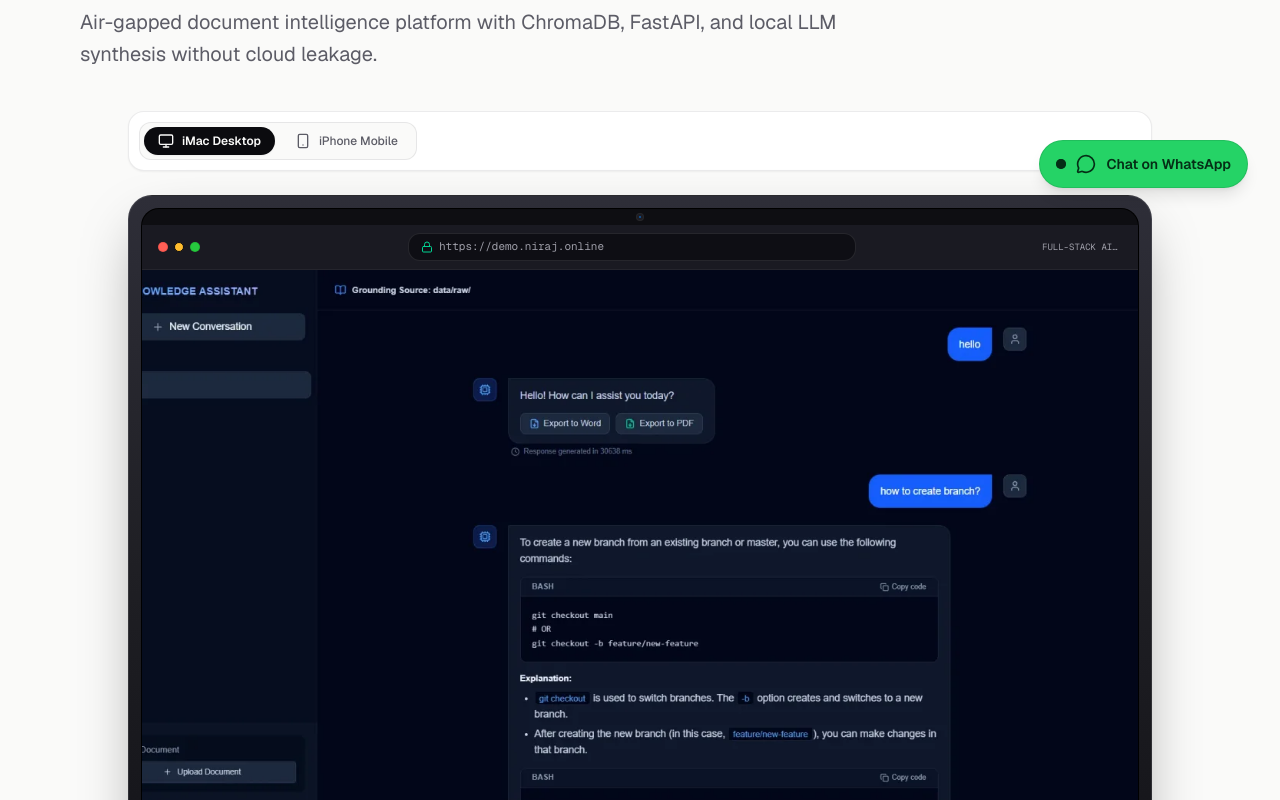
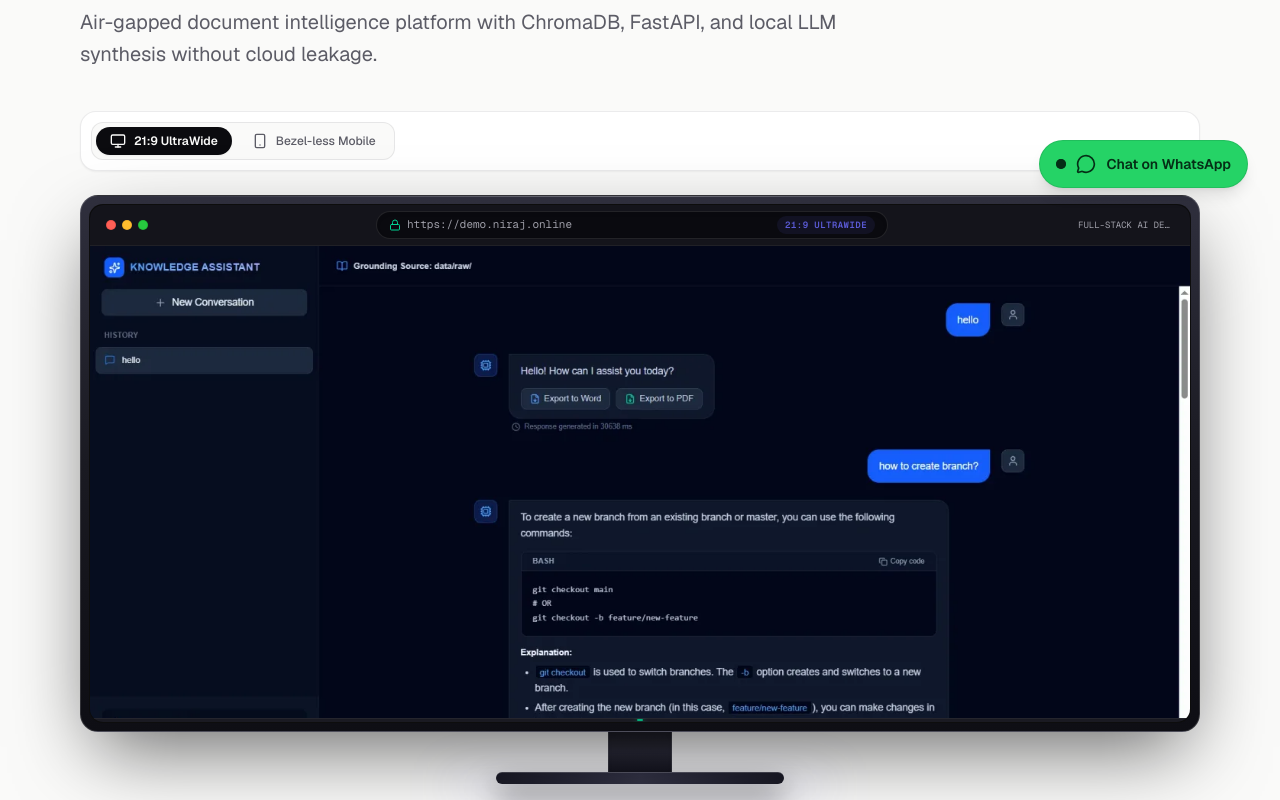
Before and after one commit to nirajkumardangi/nirajdangi-dev, a Next.js app: page /work/ai-knowledge-assistant in a window 1280 px wide. Shown: the part 580-1380 px from the top of the page. Built offline with nearby package versions, Linux system fonts and the light colour scheme; no server answers.

Commit message:
feat(mockup): upgrade to 21:9 bezel-less ultrawide monitor and flagship infinity mobile mockups

```diff
--- a/src/app/work/[slug]/page.tsx
+++ b/src/app/work/[slug]/page.tsx
@@ -128,7 +128,7 @@ export default async function ProjectCaseStudyPage({ params }: PageProps) {
           </p>
         </header>
 
-        {/* 1. LIVE WEBSITE PREVIEW (iMac Desktop & iPhone Mobile Frames) */}
+        {/* 1. LIVE WEBSITE PREVIEW (21:9 UltraWide Monitor & Bezel-less Mobile) */}
         <DeviceMockupPreview
           title={project.name || project.title}
           liveUrl={project.liveUrl}
@@ -318,7 +318,7 @@ export default async function ProjectCaseStudyPage({ params }: PageProps) {
                     </span>
                   ) : (
                     <span className="text-muted">
-                      Ultra-HD Crisp Capture (iMac / iPhone)
+                      Ultra-HD Crisp Capture (21:9 UltraWide / Mobile)
                     </span>
                   )}
                 </p>
--- a/src/app/work/work-client.tsx
+++ b/src/app/work/work-client.tsx
@@ -180,12 +180,12 @@ export function WorkClient() {
                   <div className="flex items-center gap-2 font-mono text-[11px]">
                     <span className="inline-flex items-center gap-1 text-ink">
                       <Monitor className="w-3.5 h-3.5 text-accent" />
-                      iMac
+                      21:9 UltraWide
                     </span>
                     {project.images.mobile && (
                       <span className="inline-flex items-center gap-1 text-ink">
                         <Smartphone className="w-3.5 h-3.5 text-accent" />
-                        iPhone
+                        Mobile
                       </span>
                     )}
                   </div>
--- a/src/components/portfolio/device-mockup-preview.tsx
+++ b/src/components/portfolio/device-mockup-preview.tsx
@@ -50,8 +50,8 @@ export function DeviceMockupPreview({
   return (
     <div className="w-full flex flex-col items-center mb-16">
       {/* Top Device & Mode Control Bar */}
-      <div className="w-full max-w-5xl flex flex-wrap items-center justify-between gap-3 p-2.5 mb-6 rounded-2xl bg-surface border border-[var(--color-border)] shadow-xs">
-        {/* Left: Device Switcher (Desktop / Mobile) */}
+      <div className="w-full max-w-6xl flex flex-wrap items-center justify-between gap-3 p-2.5 mb-6 rounded-2xl bg-surface border border-[var(--color-border)] shadow-xs">
+        {/* Left: Device Switcher (21:9 UltraWide / Bezel-less Mobile) */}
         <div className="flex items-center gap-1.5 p-1 rounded-xl bg-bg border border-[var(--color-border)]">
           <button
             type="button"
@@ -61,10 +61,10 @@ export function DeviceMockupPreview({
                 ? "bg-ink text-bg font-semibold shadow-xs"
                 : "text-muted hover:text-ink"
             }`}
-            aria-label="Switch to iMac Desktop Preview"
+            aria-label="Switch to 21:9 UltraWide Monitor Preview"
           >
             <Monitor className="w-4 h-4" />
-            <span>iMac Desktop</span>
+            <span>21:9 UltraWide</span>
           </button>
 
           <button
@@ -75,10 +75,10 @@ export function DeviceMockupPreview({
                 ? "bg-ink text-bg font-semibold shadow-xs"
                 : "text-muted hover:text-ink"
             }`}
-            aria-label="Switch to iPhone Mobile Preview"
+            aria-label="Switch to Bezel-less Mobile Preview"
           >
             <Smartphone className="w-4 h-4" />
-            <span>iPhone Mobile</span>
+            <span>Bezel-less Mobile</span>
           </button>
         </div>
 
@@ -150,7 +150,7 @@ export function DeviceMockupPreview({
 
       {/* Security notice for blocked iframe sites (e.g. rovala.in) */}
       {!supportsIframe && liveUrl && iframeBlockedReason && (
-        <div className="w-full max-w-5xl mb-4 px-4 py-2.5 rounded-xl bg-surface border border-[var(--color-border)] flex items-center justify-between text-xs text-muted">
+        <div className="w-full max-w-6xl mb-4 px-4 py-2.5 rounded-xl bg-surface border border-[var(--color-border)] flex items-center justify-between text-xs text-muted">
           <div className="flex items-center gap-2">
             <Lock className="w-3.5 h-3.5 text-accent shrink-0" />
             <span>{iframeBlockedReason}</span>
@@ -167,45 +167,41 @@ export function DeviceMockupPreview({
       )}
 
       {/* DEVICE MOCKUP CONTAINER */}
-      <div className="w-full max-w-5xl flex justify-center items-center">
+      <div className="w-full max-w-6xl flex justify-center items-center">
         {device === "desktop" ? (
-          /* 💻 PREMIUM IMAC DESKTOP MOCKUP */
+          /* ============================================================ */
+          /* 🖥️ PREMIUM 21:9 BEZEL-LESS ULTRAWIDE MONITOR                  */
+          /* ============================================================ */
           <div className="w-full flex flex-col items-center">
-            {/* iMac Screen Chassis */}
-            <div className="w-full rounded-[24px] p-2.5 sm:p-3 bg-gradient-to-b from-[#2E2E38] via-[#1F1F24] to-[#121217] border border-white/10 shadow-[0_25px_60px_-15px_rgba(0,0,0,0.4)]">
-              {/* Ultra-thin Inner Bezel */}
-              <div className="w-full rounded-[18px] overflow-hidden bg-black border border-black/40 flex flex-col">
-                {/* Top Bezel with FaceTime Camera Dot */}
-                <div className="w-full h-4 bg-[#0E0E12] flex items-center justify-center relative">
-                  <div className="w-1.5 h-1.5 rounded-full bg-[#1C1C24] ring-1 ring-white/10 flex items-center justify-center">
-                    <div className="w-0.5 h-0.5 rounded-full bg-[#0084FF]/60" />
-                  </div>
-                </div>
+            {/* Monitor Outer Chassis with Bezel-less Micro-Rim */}
+            <div className="w-full rounded-[18px] p-1.5 sm:p-2 bg-gradient-to-b from-[#2F2F3D] via-[#1A1A22] to-[#0E0E14] border border-white/15 shadow-[0_30px_80px_-15px_rgba(0,0,0,0.6)] relative group">
+              {/* Subtle top edge glare reflection */}
+              <div className="absolute inset-x-8 top-0 h-px bg-gradient-to-r from-transparent via-white/30 to-transparent" />
 
-                {/* macOS Safari Browser Chrome Bar */}
-                <div className="flex items-center justify-between px-3 sm:px-4 py-2 bg-[#1A1A22] border-b border-white/5 select-none">
+              {/* Edge-to-Edge Bezel-less Display Panel */}
+              <div className="w-full rounded-[14px] overflow-hidden bg-black border border-white/5 flex flex-col">
+                {/* Ultra-slim Minimal Browser Bar */}
+                <div className="flex items-center justify-between px-3 sm:px-4 py-1.5 bg-[#14141B] border-b border-white/5 select-none text-[11px] font-mono text-zinc-400">
                   {/* Traffic lights */}
-                  <div className="flex items-center gap-1.5 w-16">
+                  <div className="flex items-center gap-1.5 w-20">
                     <span className="w-2.5 h-2.5 rounded-full bg-[#FF5F56] border border-[#E0443E]/40" />
-                    <span className="w-2.5 h-2.5 rounded-full bg-[#FFBD2E] border border-[#群体A123]/40" />
+                    <span className="w-2.5 h-2.5 rounded-full bg-[#FFBD2E] border border-[#DEA123]/40" />
                     <span className="w-2.5 h-2.5 rounded-full bg-[#27C93F] border border-[#1AAB29]/40" />
                   </div>
 
-                  {/* Centered URL Address Bar */}
-                  <div className="flex-1 max-w-sm sm:max-w-md mx-2 px-3 py-1 rounded-md bg-[#0E0E14] border border-white/10 flex items-center justify-between text-[11px] font-mono text-zinc-400">
+                  {/* Centered Floating Address Pill */}
+                  <div className="flex-1 max-w-md sm:max-w-lg mx-2 px-3 py-1 rounded-full bg-[#0A0A0F] border border-white/10 flex items-center justify-between text-[11px] font-mono text-zinc-400 shadow-inner">
                     <div className="flex items-center gap-1.5 truncate">
                       <Lock className="w-3 h-3 text-emerald-400 shrink-0" />
                       <span className="truncate">{currentDisplayUrl}</span>
                     </div>
-                    {liveUrl && (
-                      <span className="hidden sm:inline-block text-[9px] uppercase tracking-wider text-zinc-400 font-mono">
-                        SSL
-                      </span>
-                    )}
+                    <span className="hidden sm:inline-block text-[9px] uppercase tracking-wider text-accent font-semibold px-2 py-0.5 rounded-full bg-accent/10">
+                      21:9 UltraWide
+                    </span>
                   </div>
 
-                  {/* Right role tag */}
-                  <div className="flex items-center justify-end gap-2 w-20">
+                  {/* Right role/spec tag */}
+                  <div className="flex items-center justify-end gap-2 w-24">
                     {role && (
                       <span className="hidden sm:inline-block font-mono text-[9px] text-zinc-400 uppercase truncate">
                         {role}
@@ -214,22 +210,22 @@ export function DeviceMockupPreview({
                   </div>
                 </div>
 
-                {/* Screen Viewport (16:10 Aspect Ratio) */}
-                <div className="relative w-full aspect-[16/10] bg-[#0A0A0F] overflow-hidden">
+                {/* 21:9 Aspect Ratio Viewport */}
+                <div className="relative w-full aspect-[21/9] bg-[#0A0A0F] overflow-hidden">
                   {mode === "iframe" && liveUrl && supportsIframe ? (
                     <>
                       {isLoadingIframe && (
                         <div className="absolute inset-0 flex flex-col items-center justify-center bg-surface gap-3 z-10">
                           <div className="w-8 h-8 rounded-full border-2 border-accent border-t-transparent animate-spin" />
                           <p className="font-mono text-xs text-muted">
-                            Loading live {title} website...
+                            Loading 21:9 live {title} website...
                           </p>
                         </div>
                       )}
                       <iframe
                         key={iframeKey}
                         src={liveUrl}
-                        title={`${title} live interactive preview`}
+                        title={`${title} 21:9 live interactive preview`}
                         className="w-full h-full border-0 select-auto"
                         sandbox="allow-scripts allow-same-origin allow-forms allow-popups"
                         loading="lazy"
@@ -237,68 +233,88 @@ export function DeviceMockupPreview({
                       />
                     </>
                   ) : (
-                    <Image
-                      src={desktopImage}
-                      alt={`${title} iMac desktop preview`}
-                      fill
-                      priority
-                      sizes="(max-width: 1200px) 100vw, 1200px"
-                      className="object-cover object-top select-none"
-                      unoptimized={desktopImage.endsWith(".svg")}
-                    />
+                    <div className="relative w-full h-full">
+                      <Image
+                        src={desktopImage}
+                        alt={`${title} 21:9 UltraWide preview`}
+                        fill
+                        priority
+                        sizes="(max-width: 1400px) 100vw, 1400px"
+                        className="object-cover object-top select-none"
+                        unoptimized={desktopImage.endsWith(".svg")}
+                      />
+                    </div>
                   )}
                 </div>
 
-                {/* Bottom iMac Aluminum Chin */}
-                <div className="w-full h-7 sm:h-9 bg-gradient-to-r from-[#202026] via-[#2A2A34] to-[#202026] border-t border-white/10 flex items-center justify-center">
-                  <div className="w-4 h-4 rounded-full bg-white/5 border border-white/10 flex items-center justify-center">
-                    <div className="w-1.5 h-1.5 rounded-full bg-white/20" />
-                  </div>
+                {/* Micro Bezel Bottom Rim with Centered Power LED */}
+                <div className="w-full h-1 bg-[#1A1A22] border-t border-white/5 flex items-center justify-center">
+                  <div className="w-1.5 h-0.5 rounded-full bg-emerald-400/80 shadow-[0_0_6px_#10B981]" />
                 </div>
               </div>
             </div>
 
-            {/* iMac Stand Neck & Base */}
+            {/* Futuristic Minimalist Monitor Stand */}
             <div className="flex flex-col items-center">
-              <div className="w-20 sm:w-28 h-8 sm:h-12 bg-gradient-to-b from-[#2A2A34] to-[#1E1E24] border-x border-white/10 shadow-inner" />
-              <div className="w-40 sm:w-56 h-3 sm:h-4 rounded-t-sm rounded-b-md bg-gradient-to-r from-[#1C1C22] via-[#33333E] to-[#1C1C22] border-t border-white/15 shadow-[0_12px_24px_rgba(0,0,0,0.5)]" />
+              {/* Stand Neck / Articulated Column */}
+              <div className="w-12 sm:w-16 h-7 sm:h-10 bg-gradient-to-b from-[#202028] via-[#2A2A36] to-[#14141A] border-x border-white/10 shadow-inner" />
+              {/* Sleek Low-Profile Geometric Pedestal */}
+              <div className="w-48 sm:w-72 h-2.5 sm:h-3 rounded-full bg-gradient-to-r from-[#181820] via-[#323240] to-[#181820] border-t border-white/20 shadow-[0_15px_30px_rgba(0,0,0,0.6)]" />
+              {/* Ambient LED Bias Light Glow Reflection */}
+              <div className="w-72 sm:w-96 h-3 bg-accent/20 blur-xl -mt-1 pointer-events-none" />
             </div>
           </div>
         ) : (
-          /* 📱 PREMIUM IPHONE MOBILE MOCKUP */
+          /* ============================================================ */
+          /* 📱 BEZEL-LESS FLAGSHIP MOBILE (Modern Infinity Display)      */
+          /* ============================================================ */
           <div className="flex flex-col items-center py-4">
-            <div className="relative w-[320px] sm:w-[360px] md:w-[380px] rounded-[52px] p-3.5 bg-gradient-to-b from-[#383842] via-[#22222A] to-[#16161C] border border-white/15 shadow-[0_30px_70px_-15px_rgba(0,0,0,0.55)]">
-              {/* Outer side buttons */}
-              <div className="absolute -left-1 top-24 w-1 h-8 rounded-l bg-zinc-600" />
-              <div className="absolute -left-1 top-36 w-1 h-12 rounded-l bg-zinc-600" />
-              <div className="absolute -left-1 top-52 w-1 h-12 rounded-l bg-zinc-600" />
-              <div className="absolute -right-1 top-32 w-1 h-16 rounded-r bg-zinc-600" />
+            {/* Flagship Chassis with Edge-to-Edge Curves & Micro Titanium Rim */}
+            <div className="relative w-[310px] sm:w-[350px] md:w-[370px] rounded-[36px] p-2 sm:p-2.5 bg-gradient-to-b from-[#383846] via-[#1F1F28] to-[#121218] border border-white/20 shadow-[0_35px_80px_-15px_rgba(0,0,0,0.65)]">
+              {/* Subtle metallic antenna bands */}
+              <div className="absolute -left-1 top-20 w-1 h-3 rounded-l bg-zinc-500/80" />
+              <div className="absolute -left-1 bottom-24 w-1 h-3 rounded-l bg-zinc-500/80" />
+              <div className="absolute -right-1 top-28 w-1 h-10 rounded-r bg-zinc-600" />
+              <div className="absolute -right-1 top-44 w-1 h-14 rounded-r bg-zinc-600" />
 
-              {/* Inner screen frame */}
-              <div className="relative w-full rounded-[44px] overflow-hidden bg-black border border-black/80 flex flex-col">
-                {/* Status Bar */}
-                <div className="w-full h-11 bg-black px-6 flex items-center justify-between z-20 select-none">
-                  <span className="font-semibold text-xs tracking-tight text-white font-sans">
-                    9:41
+              {/* Edge-to-Edge Bezel-less Display Glass */}
+              <div className="relative w-full rounded-[28px] overflow-hidden bg-black border border-white/10 flex flex-col">
+                {/* Modern Punch-Hole Status Bar */}
+                <div className="w-full h-9 bg-black/90 backdrop-blur-md px-5 flex items-center justify-between z-20 select-none text-white text-[11px] font-sans">
+                  {/* Left: Time (12:45) */}
+                  <span className="font-semibold tracking-tight text-zinc-200">
+                    12:45
                   </span>
 
-                  {/* Dynamic Island */}
-                  <div className="w-24 h-6 rounded-full bg-black ring-1 ring-white/10 flex items-center justify-between px-2.5">
-                    <div className="w-2.5 h-2.5 rounded-full bg-[#0A0A10] ring-1 ring-white/15 flex items-center justify-center">
-                      <div className="w-1 h-1 rounded-full bg-[#0084FF]/70" />
+                  {/* Center: Tiny Punch-Hole Camera Cutout (Bezel-less Flagship style) */}
+                  <div className="w-3.5 h-3.5 rounded-full bg-black ring-1 ring-white/15 flex items-center justify-center shadow-inner">
+                    <div className="w-1.5 h-1.5 rounded-full bg-[#0A1020] flex items-center justify-center">
+                      <div className="w-0.5 h-0.5 rounded-full bg-[#0088FF]/70" />
                     </div>
-                    <div className="w-2 h-2 rounded-full bg-emerald-500/80 animate-pulse" />
                   </div>
 
-                  <div className="flex items-center gap-1.5 text-white">
-                    <span className="text-[10px] font-mono">5G</span>
-                    <div className="w-4 h-2.5 rounded-sm border border-white/70 p-0.5 flex items-center">
-                      <div className="w-full h-full bg-white rounded-2xs" />
+                  {/* Right: Modern Flagship Connectivity (5G, Wi-Fi, 98% Battery) */}
+                  <div className="flex items-center gap-1.5 text-zinc-300">
+                    <span className="text-[10px] font-mono font-medium">5G</span>
+                    {/* Wi-Fi Wave Indicator */}
+                    <svg
+                      className="w-3 h-3 fill-current"
+                      viewBox="0 0 24 24"
+                      aria-hidden="true"
+                    >
+                      <path d="M12 18c-1.1 0-2 .9-2 2s.9 2 2 2 2-.9 2-2-.9-2-2-2zm0-5c-2.8 0-5.3 1.1-7.1 2.9l1.4 1.4C7.7 15.9 9.7 15 12 15s4.3.9 5.7 2.3l1.4-1.4C17.3 14.1 14.8 13 12 13zm0-5C7.6 8 3.6 9.8.8 12.6l1.4 1.4C4.6 11.6 8.1 10 12 10s7.4 1.6 9.8 4l1.4-1.4C20.4 9.8 16.4 8 12 8z" />
+                    </svg>
+                    {/* Battery Capsule */}
+                    <div className="flex items-center gap-0.5">
+                      <span className="text-[9px] font-mono">98%</span>
+                      <div className="w-4 h-2 rounded-[2px] border border-white/70 p-[1px] flex items-center">
+                        <div className="w-full h-full bg-emerald-400 rounded-2xs" />
+                      </div>
                     </div>
                   </div>
                 </div>
 
-                {/* Mobile Viewport */}
+                {/* Mobile Viewport (19.5:9 Ultra-Tall Aspect Ratio) */}
                 <div className="relative w-full aspect-[9/19.5] bg-[#0A0A0F] overflow-hidden">
                   {mode === "iframe" && liveUrl && supportsIframe ? (
                     <>
@@ -313,7 +329,7 @@ export function DeviceMockupPreview({
                       <iframe
                         key={`m-${iframeKey}`}
                         src={liveUrl}
-                        title={`${title} iPhone mobile preview`}
+                        title={`${title} bezel-less mobile preview`}
                         className="w-full h-full border-0 select-auto"
                         sandbox="allow-scripts allow-same-origin allow-forms allow-popups"
                         loading="lazy"
@@ -323,7 +339,7 @@ export function DeviceMockupPreview({
                   ) : hasMobileImage && mobileImage ? (
                     <Image
                       src={mobileImage}
-                      alt={`${title} iPhone mobile preview`}
+                      alt={`${title} bezel-less mobile preview`}
                       fill
                       priority
                       sizes="(max-width: 480px) 100vw, 400px"
@@ -342,14 +358,15 @@ export function DeviceMockupPreview({
                   )}
                 </div>
 
-                {/* Home Indicator */}
-                <div className="w-full h-6 bg-black flex items-center justify-center z-20">
-                  <div className="w-32 h-1 rounded-full bg-white/40" />
+                {/* Modern Android Gesture Bar */}
+                <div className="w-full h-5 bg-black/90 backdrop-blur-md flex items-center justify-center z-20">
+                  <div className="w-24 h-1 rounded-full bg-white/50" />
                 </div>
               </div>
             </div>
 
-            <div className="w-48 h-4 rounded-full bg-black/40 blur-md mt-2" />
+            {/* Subtle Flagship Drop Shadow */}
+            <div className="w-52 h-4 rounded-full bg-black/50 blur-lg mt-3" />
           </div>
         )}
       </div>
--- a/src/data/projects.ts
+++ b/src/data/projects.ts
@@ -435,7 +435,7 @@ export const projects: Project[] = [
         "Custom 3D developer avatar with interactive workspace illustrations",
         "Live GitHub shipping metrics: 36+ public repositories and 803+ annual contributions",
         "Applied AI & Computer Vision showcases including local RAG and YOLO models",
-        "Direct live iframe preview support embedded inside iMac and iPhone frames",
+        "Direct live iframe preview support embedded inside 21:9 UltraWide and Mobile frames",
       ],
     },
     problem:
```
